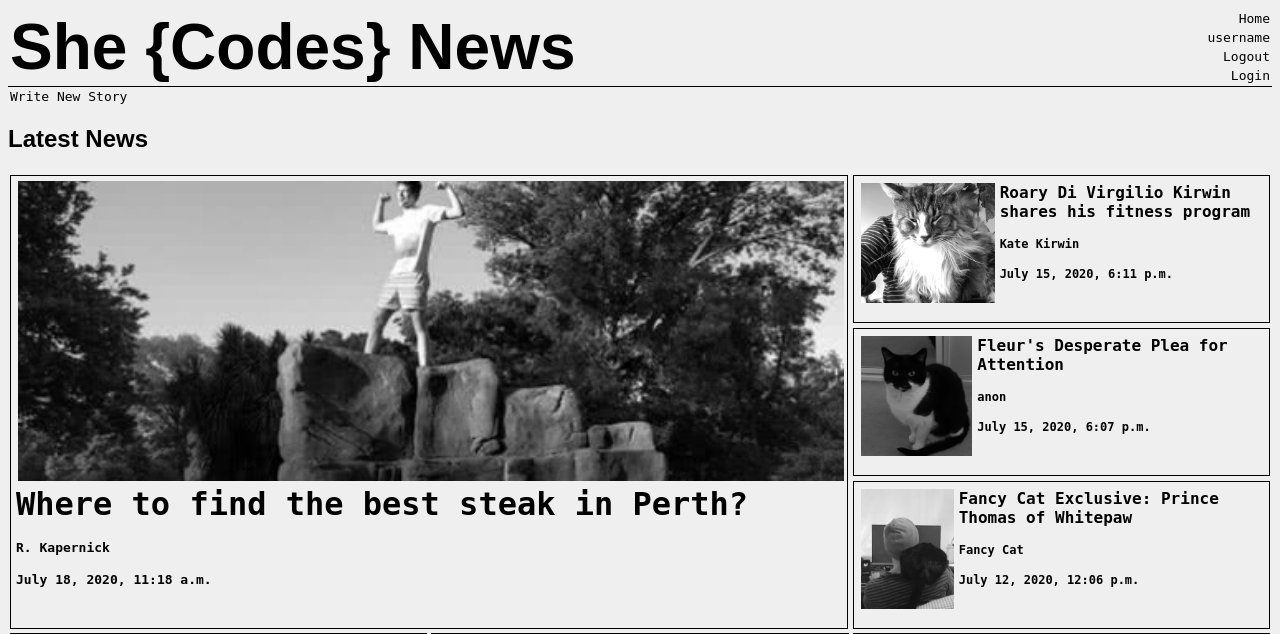
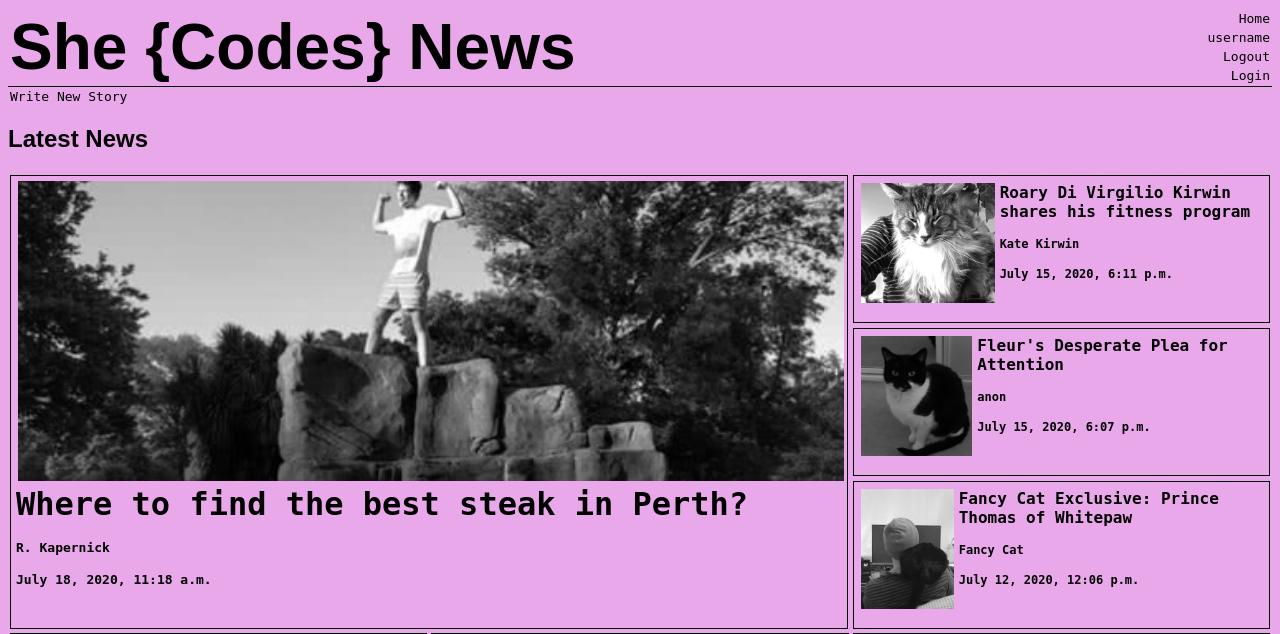
Before and after one commit to jbehrend89/django_project_she_codes_news, a Django app: page /news/ in a window 1280 px wide. Shown: the top 634 px of the page. Run offline with Django 3.2, Linux system fonts and the light colour scheme; data comes from the database, SQL or seed files in the repository; some web fonts are replaced.

Commit message:
update background colour

```diff
--- a/she_codes_news/static/styles.css
+++ b/she_codes_news/static/styles.css
@@ -1,7 +1,7 @@
 @import url('https://fonts.googleapis.com/css2?family=Montserrat+Subrayada:wght@700&display=swap');
 
 body {
-    background-color: rgb(240, 239, 239);
+    background-color: rgb(233, 168, 233);
 }
 
 header {
```
